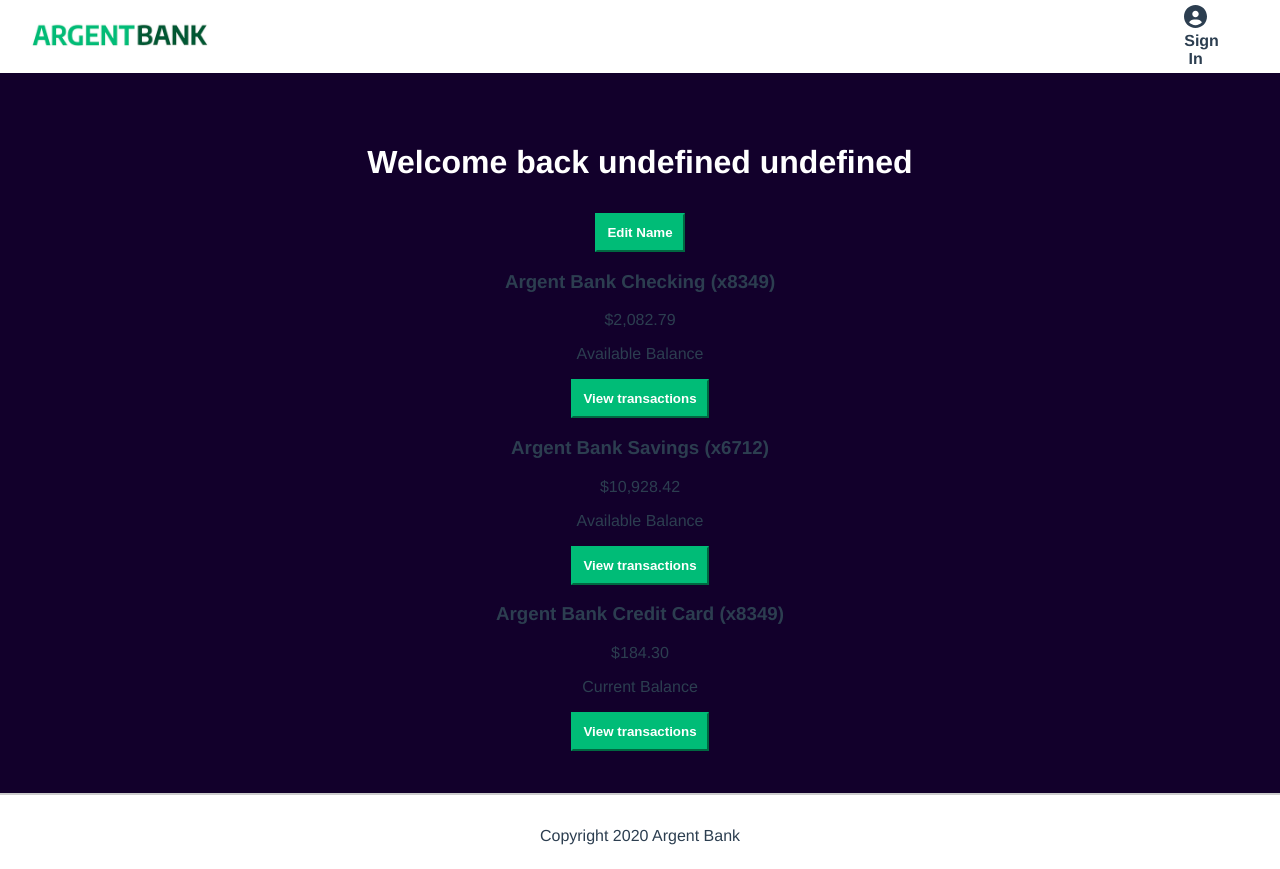
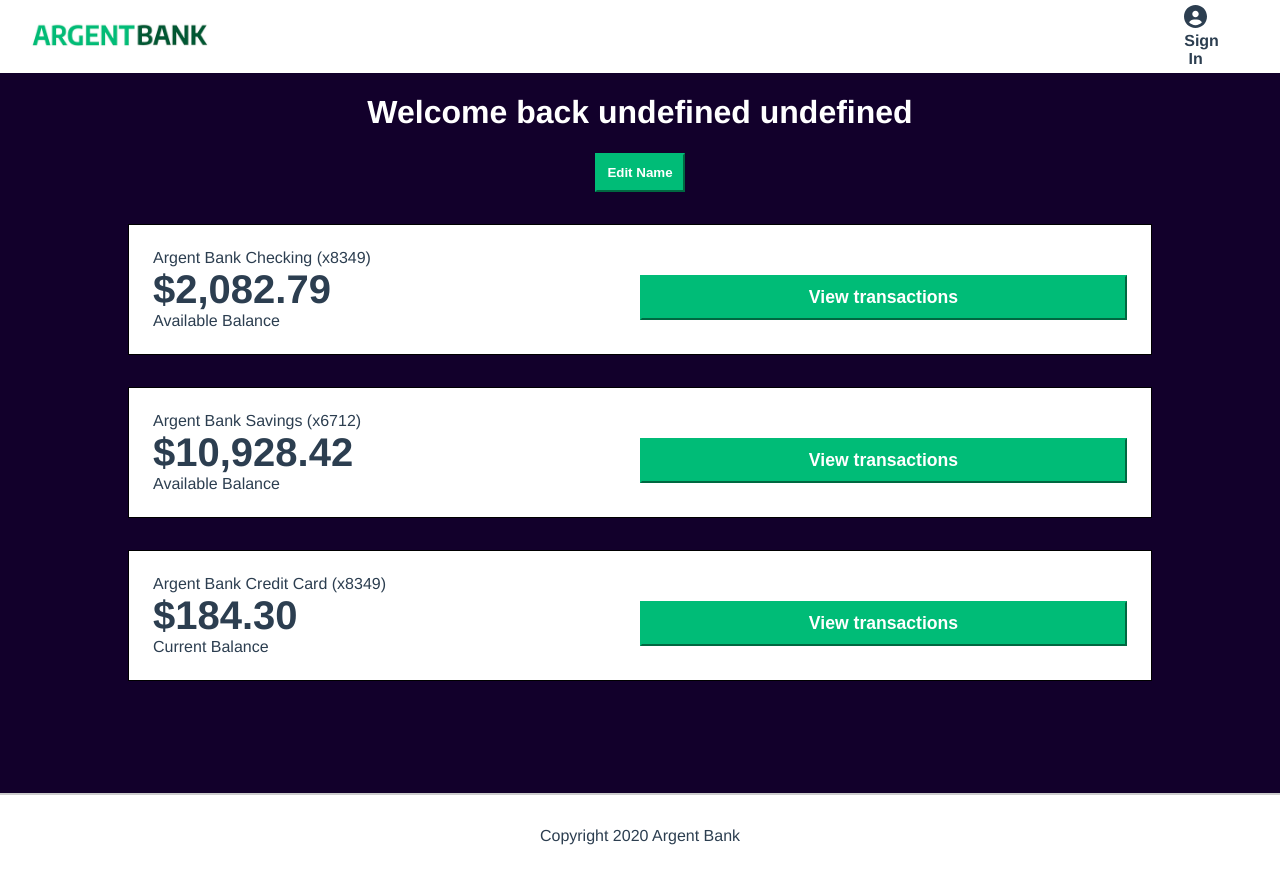
Before and after one commit to Dakusy/P13_Bank, a React (Create React App) app in the folder bank_frontend/: page /profile/1 in a window 1280 px wide. Built offline with nearby package versions, Linux system fonts and the light colour scheme.

Commit message:
fix sign & profil

```diff
--- a/bank_frontend/src/components/Account.jsx
+++ b/bank_frontend/src/components/Account.jsx
@@ -8,7 +8,7 @@ const Account = ({ title, amount, description }) => {
       <p className="account_amount">{amount}</p>
       <p className="account_description">{description}</p>
     </div>
-    <div className="account_transactions">
+    <div className="account_card cta">
       <button className="button_transactions">View transactions</button>
     </div>
   </section>
--- a/bank_frontend/src/components/Footer.jsx
+++ b/bank_frontend/src/components/Footer.jsx
@@ -1,4 +1,5 @@
 import React from 'react';
+import '../css/footer.css';
 
 function Footer() {
     return (
--- a/bank_frontend/src/css/Global.css
+++ b/bank_frontend/src/css/Global.css
@@ -120,128 +120,7 @@ html {
     margin-bottom: 0.5rem;
   }
 
-  .sign-in-button {
-    display: block;
-    width: 100%;
-    padding: 8px;
-    font-size: 1.1rem;
-    font-weight: bold;
-    margin-top: 1rem;
-    border-color: #00bc77;
-    background-color: #00bc77;
-    color: #fff;
-  }
 
-  .sign-in-content {
-    box-sizing: border-box;
-    background-color: white;
-    width: 300px;
-    margin: 0 auto;
-    margin-top: 3rem;
-    padding: 2rem;
-  }
-
-  .sign-in-icon {
-    font-size: 5rem;
-  }
-
-  .input-remember {
-    display: flex;
-  }
-
-  .input-remember label {
-    margin-left: 0.25rem;
-  }
-
-  .input-wrapper {
-    display: flex;
-    flex-direction: column;
-    text-align: left;
-    margin-bottom: 1rem;
-  }
-
-  .input-wrapper label {
-    font-weight: bold;
-  }
-
-  .input-wrapper input {
-    padding: 5px;
-    font-size: 1.2rem;
-  }
-
-  .footer {
-    display: flex;
-    justify-content: center;
-    border-top: 2px solid #ccc;
-    padding: 2rem 0 1.5rem;
-  }
-
-  .footer-text {
-    margin: 0;
-    padding: 0;
-  }
-
-  .account {
-    display: flex;
-    justify-content: space-between;
-    align-items: center;
-    border: 1px solid black;
-    background-color: #fff;
-    width: 80%;
-    margin: 0 auto;
-    flex-direction: column;
-    padding: 1.5rem;
-    box-sizing: border-box;
-    text-align: left;
-    margin-bottom: 2rem;
-  }
-
-  .account-amount {
-    margin: 0;
-    font-size: 2.5rem;
-    font-weight: bold;
-  }
-
-  .account-amount-description {
-    margin: 0;
-  }
-
-  .account-title {
-    margin: 0;
-    padding: 0;
-    font-size: 1rem;
-    font-weight: normal;
-  }
-
-  .account-content-wrapper {
-    width: 100%;
-    flex: 1;
-  }
-
-  .edit-button {
-    border-color: #00bc77;
-    background-color: #00bc77;
-    color: #fff;
-    font-weight: bold;
-    padding: 10px;
-  }
-
-  .header {
-    color: #fff;
-    margin-bottom: 2rem;
-  }
-
-  .transaction-button {
-    display: block;
-    width: 100%;
-    padding: 8px;
-    font-size: 1.1rem;
-    font-weight: bold;
-    margin-top: 1rem;
-    border-color: #00bc77;
-    background-color: #00bc77;
-    color: #fff;
-  }
 
   @media (min-width: 720px) {
     .account {
--- /dev/null
+++ b/bank_frontend/src/css/footer.css
@@ -0,0 +1,11 @@
+.footer {
+    display: flex;
+    justify-content: center;
+    border-top: 2px solid #ccc;
+    padding: 2rem 0 1.5rem;
+  }
+
+  .footer-text {
+    margin: 0;
+    padding: 0;
+  }
--- a/bank_frontend/src/css/profile.css
+++ b/bank_frontend/src/css/profile.css
@@ -20,21 +20,6 @@
     font-weight: bold;
     padding: 10px;
     color: white !important;
-  }
-
-  .container__profile-header {
-    display: -webkit-box;
-    display: -ms-flexbox;
-    display: flex;
-    -webkit-box-orient: vertical;
-    -webkit-box-direction: normal;
-        -ms-flex-direction: column;
-            flex-direction: column;
-    -webkit-box-align: center;
-        -ms-flex-align: center;
-            align-items: center;
-    margin-top: 50px;
-    row-gap: 10px;
   }
 
   .container__profile-header h1 {
@@ -77,3 +62,77 @@
   .container__profile-form .buttonBox button {
     width: 100px;
   }
+
+  .account_container {
+    display: flex;
+    justify-content: space-between;
+    align-items: center;
+    border: 1px solid black;
+    background-color: #fff;
+    width: 80%;
+    margin: 0 auto;
+    flex-direction: column;
+    padding: 1.5rem;
+    box-sizing: border-box;
+    text-align: left;
+    margin-bottom: 2rem;
+  }
+
+  .account_amount {
+    margin: 0;
+    font-size: 2.5rem;
+    font-weight: bold;
+  }
+
+  .account_description {
+    margin: 0;
+  }
+
+  .container__profile-header {
+    color: #fff;
+    margin-bottom: 2rem;
+  }
+
+  .account_title {
+    margin: 0;
+    padding: 0;
+    font-size: 1rem;
+    font-weight: normal;
+  }
+
+  .account_card {
+    width: 100%;
+    flex: 1;
+  }
+
+  .edit-button {
+    border-color: #00bc77;
+    background-color: #00bc77;
+    color: #fff;
+    font-weight: bold;
+    padding: 10px;
+  }
+
+  .button_transactions {
+    display: block;
+    width: 100%;
+    padding: 8px;
+    font-size: 1.1rem;
+    font-weight: bold;
+    margin-top: 1rem;
+    border-color: #00bc77;
+    background-color: #00bc77;
+    color: #fff;
+  }
+
+
+@media (min-width: 720px) {
+    .account_container {
+      flex-direction: row;
+    }
+
+    .account-content-wrapper.cta {
+      flex: 0;
+    }
+
+}
--- /dev/null
+++ b/bank_frontend/src/css/sign-in.css
@@ -0,0 +1,56 @@
+main {
+    display: flex;
+}
+
+.bg-dark {
+    flex: 1;
+}
+#submitBtn {
+    display: block;
+    width: 100%;
+    padding: 8px;
+    font-size: 1.1rem;
+    font-weight: bold;
+    margin-top: 1rem;
+    border-color: #00bc77;
+    background-color: #00bc77;
+    color: #fff;
+  }
+
+  .sign-in-content {
+    box-sizing: border-box;
+    background-color: white;
+    width: 300px;
+    margin: 0 auto;
+    margin-top: 5rem;
+    padding: 2rem;
+    margin-bottom: 19.2rem;
+  }
+
+  .sign-in-icon {
+    max-width: 20%;
+  }
+
+  .input-remember {
+    display: flex;
+  }
+
+  .input-remember label {
+    margin-left: 0.25rem;
+  }
+
+  .input-wrapper {
+    display: flex;
+    flex-direction: column;
+    text-align: left;
+    margin-bottom: 1rem;
+  }
+
+  .input-wrapper label {
+    font-weight: bold;
+  }
+
+  .input-wrapper input {
+    padding: 5px;
+    font-size: 1.2rem;
+  }
--- a/bank_frontend/src/pages/sign-in.jsx
+++ b/bank_frontend/src/pages/sign-in.jsx
@@ -7,6 +7,10 @@ import login from "../service/login";
 import { authActions } from "../store/auth";
 import { tokenActions } from "../store/token";
 import { profileActions } from "../store/profile";
+
+import circle from '../assets/circle-user-solid.svg';
+
+import '../css/sign-in.css';
 
 const SignIn = () => {
 
@@ -69,7 +73,7 @@ const SignIn = () => {
         <>
             <main className="main bg-dark">
                 <section className="sign-in-content">
-                    <i className="fa fa-user-circle sign-in-icon"></i>
+                <img className = "sign-in-icon" src={circle} alt="Icon User" />
                     <h1>Sign In</h1>
                     <form className="form-signIn" onSubmit={handleSubmit}  >
                         <div className="input-wrapper">
```
